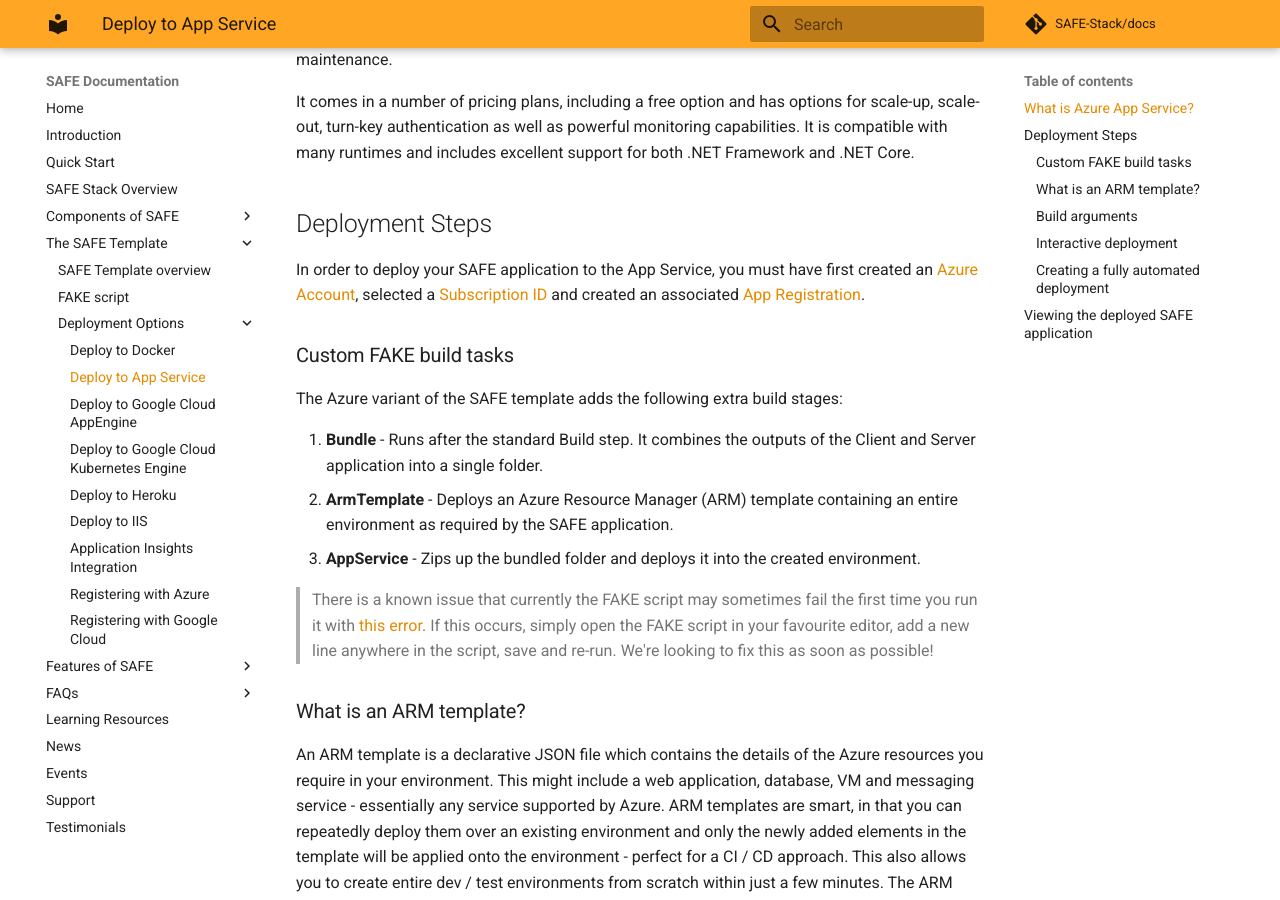
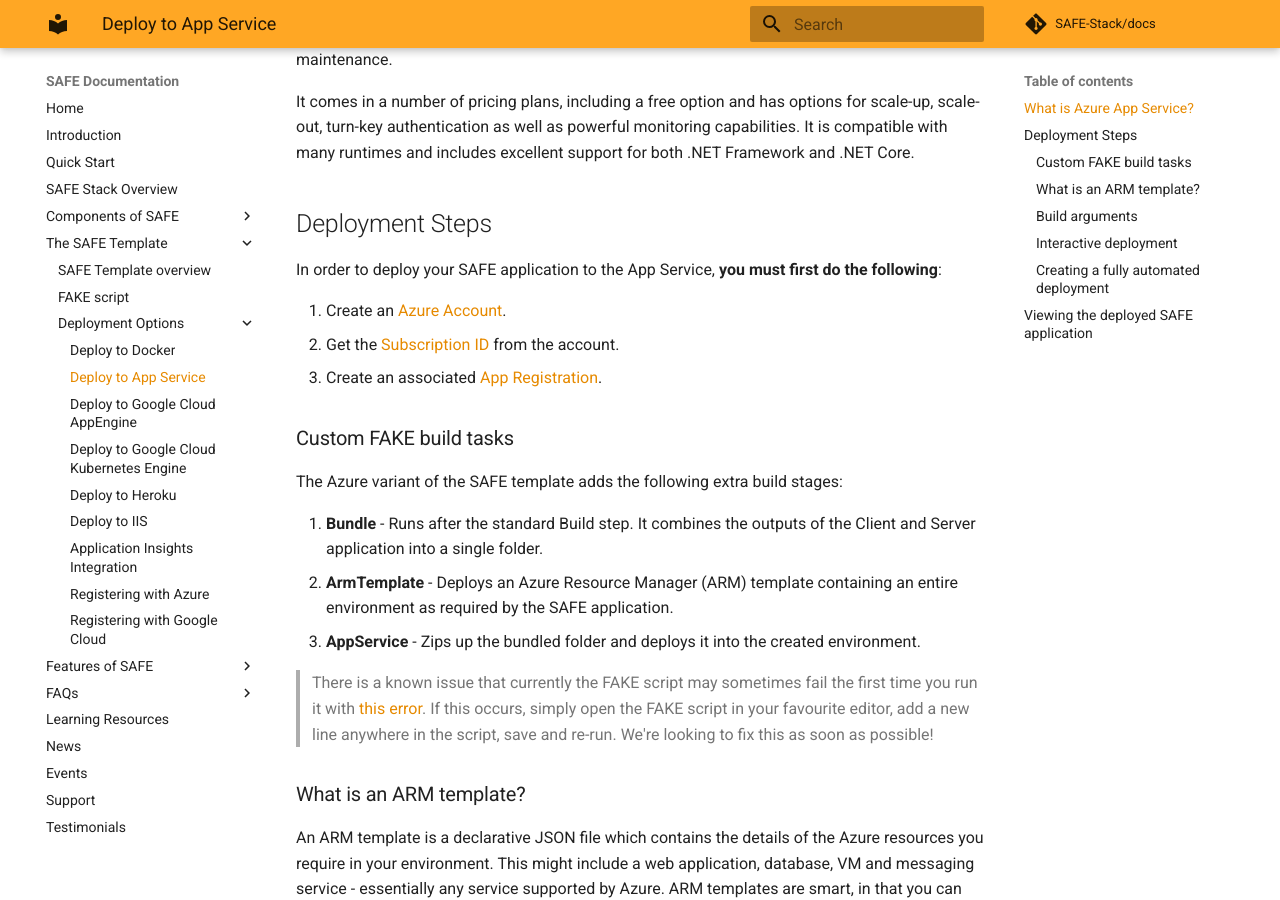
Before and after one commit to SAFE-Stack/docs, an MkDocs documentation site: the page built from docs/template-appservice.md, in a window 1280 px wide and 900 px high, scrolled down 377 px. Built offline with MkDocs 1.6.1 and Material for MkDocs 9.7.7, drawn with Linux system fonts in a browser that asks for light colours; comment, search, counter and statistics services are not loaded.

Commit message:
Improvements to Update Azure docs to latest portal. https://github.com/SAFE-Stack/docs/pull/126

```diff
--- a/docs/template-appservice.md
+++ b/docs/template-appservice.md
@@ -8,7 +8,11 @@
 
 ## Deployment Steps
 
-In order to deploy your SAFE application to the App Service, you must have first created an [Azure Account](template-azure-registration.md#creating-an-azure-account), selected a [Subscription ID](template-azure-registration.md#selecting-a-subscription) and created an associated [App Registration](template-azure-registration.md#creating-an-app-registration).
+In order to deploy your SAFE application to the App Service, **you must first do the following**:
+
+1. Create an [Azure Account](template-azure-registration.md#creating-an-azure-account).
+1. Get the [Subscription ID](template-azure-registration.md#selecting-a-subscription) from the account.
+1. Create an associated [App Registration](template-azure-registration.md#creating-an-app-registration).
 
 ### Custom FAKE build tasks
 
```
Also changed, not shown: docs/template-azure-registration.md (+5 -2 lines), docs/template-google-cloud.md (+4 -0 lines).
